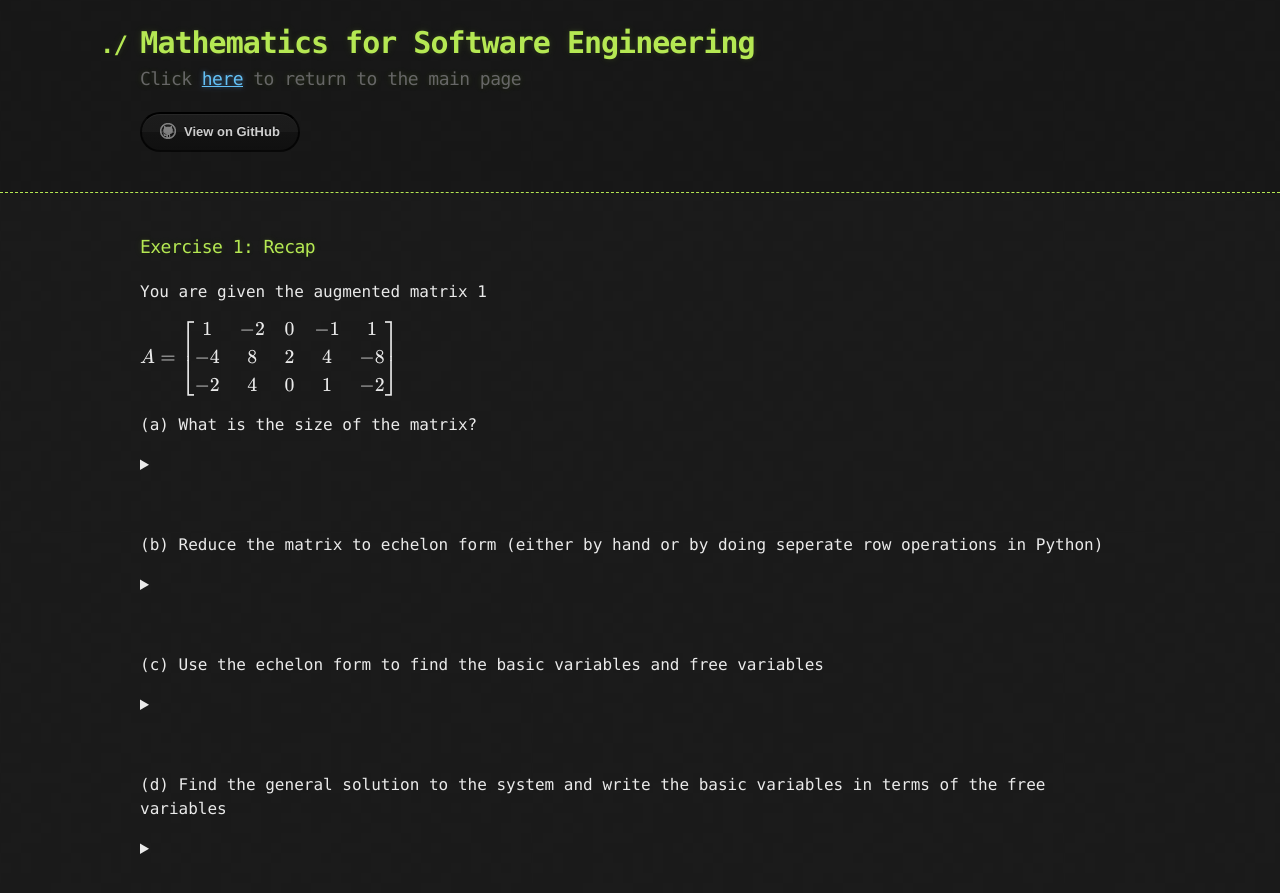
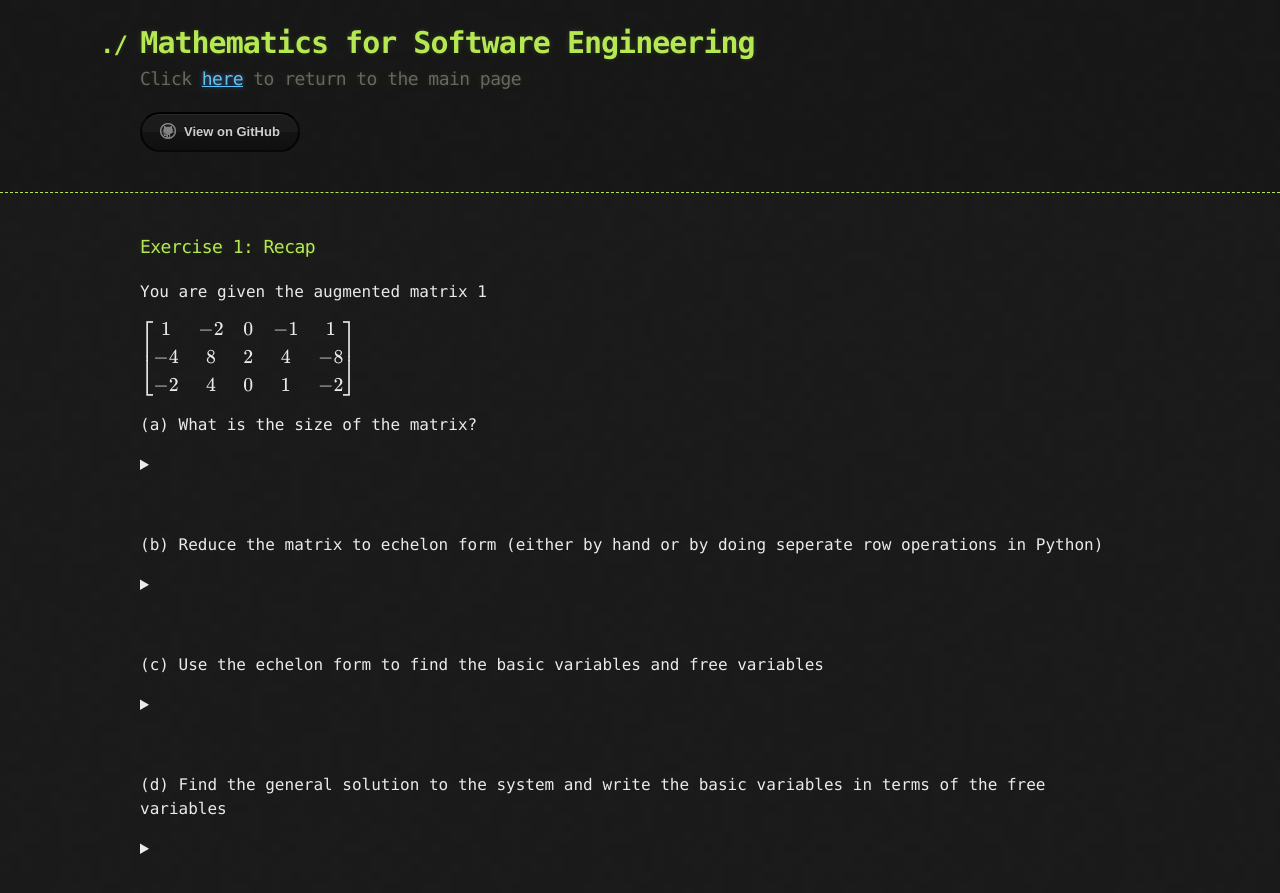
Before and after one commit to RBrooksDK/MSE1, a Jekyll site: the page built from 01_Getting_started_-_Basic_Arithmetic/test.md, in a window 1280 px wide and 900 px high. Shown: the top 893 px of the window. Built offline with Jekyll 4.4.1, drawn with Linux system fonts in a browser that asks for light colours; our own code applies the rules of GitHub Pages for plain Markdown files.

```diff
--- a/01_Getting_started_-_Basic_Arithmetic/test.md
+++ b/01_Getting_started_-_Basic_Arithmetic/test.md
@@ -6,7 +6,7 @@ layout: default
 
 You are given the augmented matrix 1
 
-$$ A=
+$$
 \begin{bmatrix}
     1 &  -2 &  0 &  -1 & 1\\
     -4 &  8 &  2 &  4 & -8\\
```
